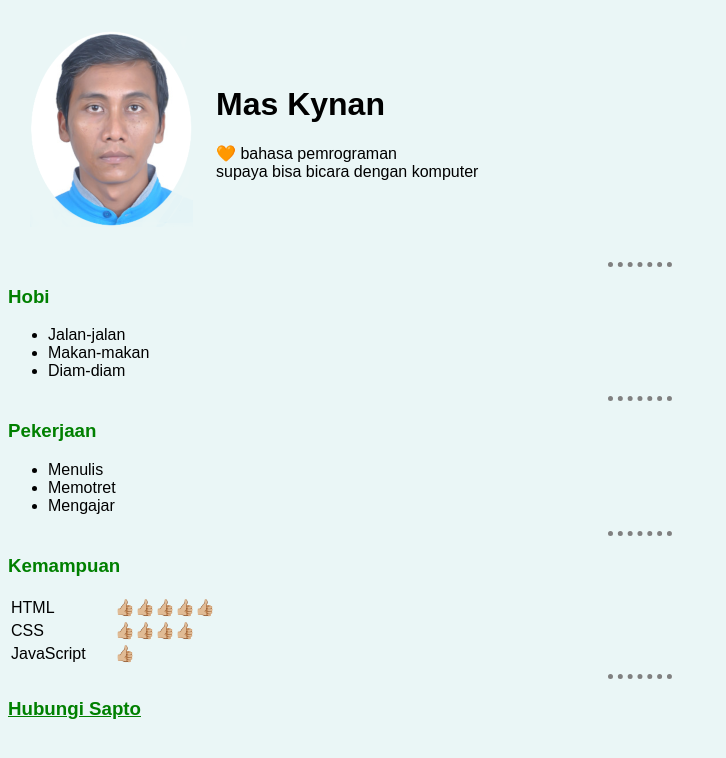
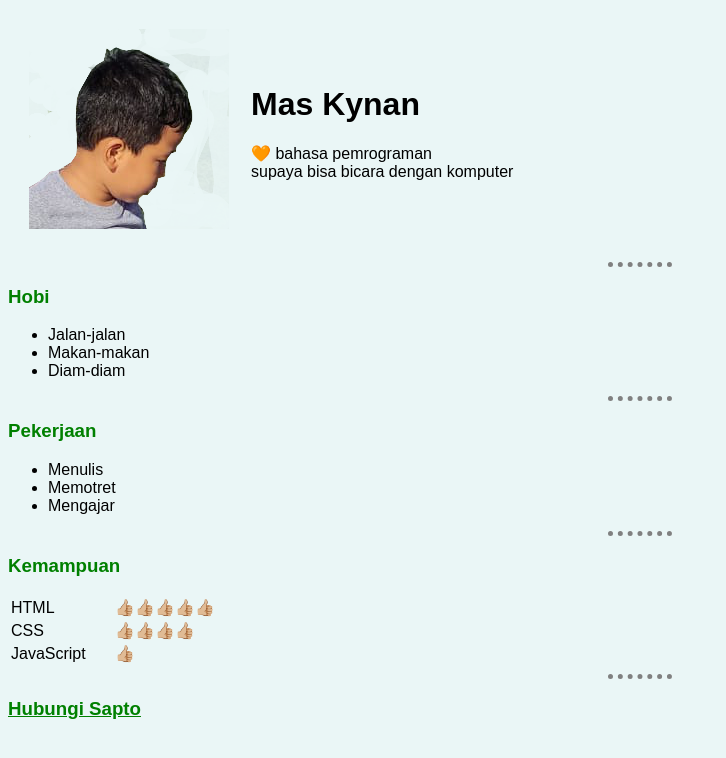
Before and after one commit to maskynan/maskynan, a plain HTML site: page index.html in a window 1280 px wide. Shown: the whole page, without its empty margins (0-726 px from the left). Drawn offline with Linux system fonts and the light colour scheme.

Commit message:
Update index.html

```diff
--- a/index.html
+++ b/index.html
@@ -11,7 +11,7 @@
 <body>
   <table cellspacing="20">
     <tr>
-      <td><img src="img/siscoval.png" alt="Mas Kynan"></td>
+      <td><img src="img/maskynan.png" alt="Mas Kynan"></td>
       <td>
         <h1>Mas Kynan</h1>
         <p>🧡 bahasa pemrograman <br>
```
